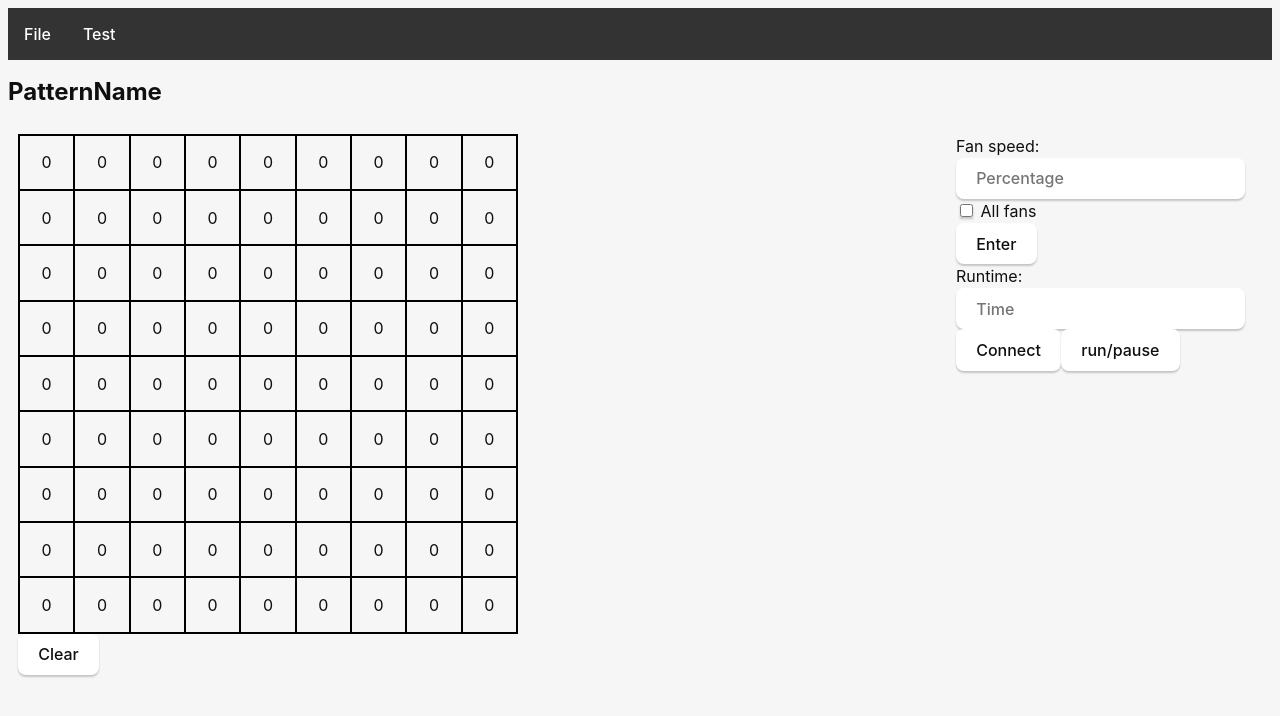
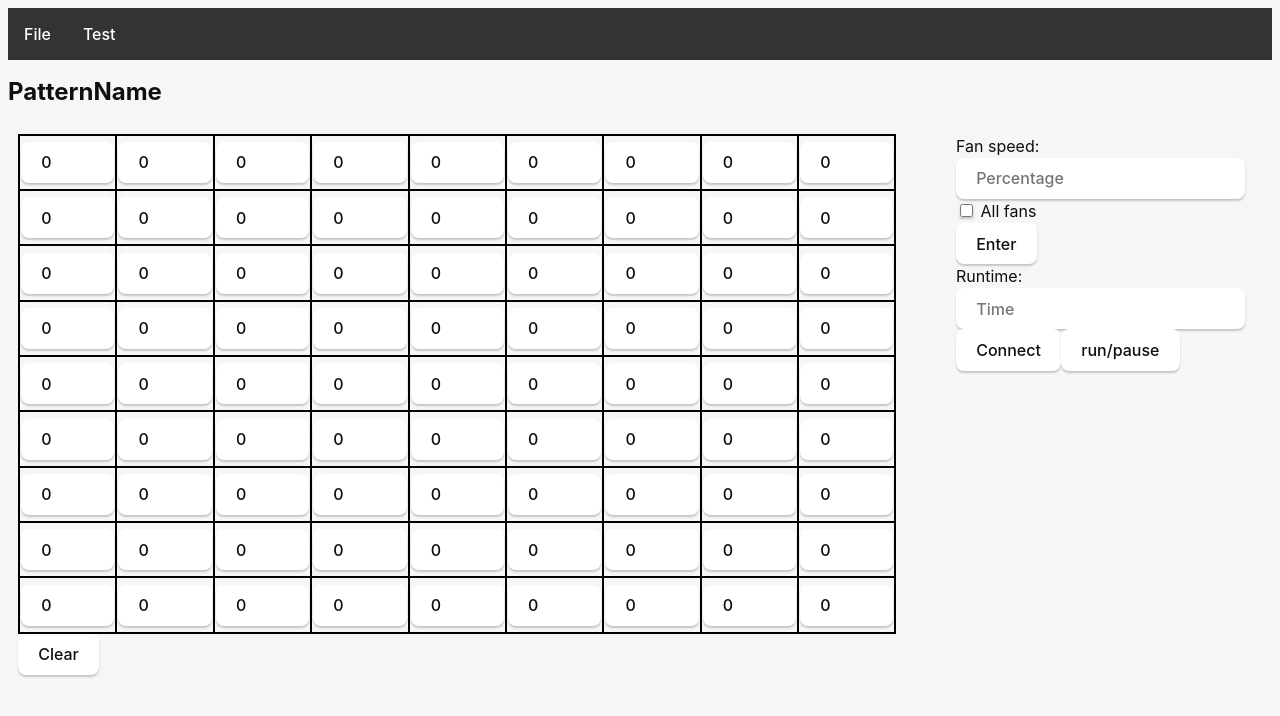
Before and after one commit to samp42/fan-controller, a Vue app: page / in a window 1280 px wide. Shown: the top 716 px of the page. Built offline with nearby package versions, Linux system fonts and the light colour scheme.

Commit message:
table color range

```diff
--- a/src/App.vue
+++ b/src/App.vue
@@ -7,12 +7,14 @@ import Navbar from "./components/Navbar.vue";
 </script>
 
 <template >
-    <Navbar/>
+<Navbar/>
   <h2 > PatternName</h2>
   <div class="row">
   <div class="column left" style="overflow-x:auto;">
+  <form>
   <Table >   </Table>
-  <button type="button">Clear</button>
+  <button type="reset">Clear</button>
+  </form>
 </div>
 <div class="column right">
   <label> Fan speed:</label>
--- a/src/components/Table.vue
+++ b/src/components/Table.vue
@@ -1,272 +1,136 @@
 <template>
-<div table = "board" >
-    <table id="table" class="table" cellspacing="0" style="width:75% height:25%">
-      <tr >
-        <td >
-          <label >0 </label>
-        </td>
-        <td >
-          <label>0 </label>
-        </td>
-        <td >
-          <label>0 </label>
-        </td>
-        <td >
-          <label >0 </label>
-        </td>
-        <td >
-          <label >0 </label>
-        </td>
-        <td >
-          <label >0 </label>
-        </td>
-        <td >
-          <label >0 </label>
-        </td>
-        <td >
-          <label >0 </label>
-        </td>
-        <td >
-          <label >0 </label>
-        </td>
+
+   <table id="table" class="table" cellspacing="0">
+	<tbody>
+		<tr>
+			<td><input id = "c1" type="text" size="1" value = 0 oninput="changeColor(id)"/></td>
+			<td><input id = "c2" type="text" size="1" value = 0 oninput="changeColor(id)"/></td>
+			<td><input id = "c3" type="text" size="1" value = 0 oninput="changeColor(id)"/></td>
+			<td><input id = "c4" type="text" size="1" value = 0 oninput="changeColor(id)"/></td>
+			<td><input id = "c5" type="text" size="1" value = 0 oninput="changeColor(id)"/></td>
+			<td><input id = "c6" type="text" size="1" value = 0 oninput="changeColor(id)"/></td>
+			<td><input id = "c7" type="text" size="1" value = 0 oninput="changeColor(id)"/></td>
+			<td><input id = "c8" type="text" size="1" value = 0 oninput="changeColor(id)"/></td>
+			<td><input id = "c9" type="text" size="1" value = 0 oninput="changeColor(id)"/></td>
 		</tr>
-      <tr >
-        <td >
-          <label >0 </label>
-        </td>
-        <td >
-          <label>0 </label>
-        </td>
-        <td >
-          <label>0 </label>
-        </td>
-        <td >
-          <label >0 </label>
-        </td>
-        <td >
-          <label >0 </label>
-        </td>
-        <td >
-          <label >0 </label>
-        </td>
-        <td >
-          <label >0 </label>
-        </td>
-        <td >
-          <label >0 </label>
-        </td>
-        <td >
-          <label >0 </label>
-        </td>
+		<tr>
+			<td><input id = "c10" type="text" size="1" value = 0 oninput="changeColor(id)"/></td>
+			<td><input id = "c12" type="text" size="1" value = 0 oninput="changeColor(id)"/></td>
+			<td><input id = "c12" type="text" size="1" value = 0 oninput="changeColor(id)"/></td>
+			<td><input id = "c13" type="text" size="1" value = 0 oninput="changeColor(id)"/></td>
+			<td><input id = "c14" type="text" size="1" value = 0 oninput="changeColor(id)"/></td>
+			<td><input id = "c15" type="text" size="1" value = 0 oninput="changeColor(id)"/></td>
+			<td><input id = "c16" type="text" size="1" value = 0 oninput="changeColor(id)"/></td>
+			<td><input id = "c17" type="text" size="1" value = 0 oninput="changeColor(id)"/></td>
+			<td><input id = "c18" type="text" size="1" value = 0 oninput="changeColor(id)"/></td>
 		</tr>
-      <tr >
-        <td >
-          <label >0 </label>
-        </td>
-        <td >
-          <label>0 </label>
-        </td>
-        <td >
-          <label>0 </label>
-        </td>
-        <td >
-          <label >0 </label>
-        </td>
-        <td >
-          <label >0 </label>
-        </td>
-        <td >
-          <label >0 </label>
-        </td>
-        <td >
-          <label >0 </label>
-        </td>
-        <td >
-          <label >0 </label>
-        </td>
-        <td >
-          <label >0 </label>
-        </td>
+		<tr>
+            <td><input id = "c19" type="text" size="1" value = 0 oninput="changeColor(id)"/></td>
+			<td><input id = "c20" type="text" size="1" value = 0 oninput="changeColor(id)"/></td>
+			<td><input id = "c21" type="text" size="1" value = 0 oninput="changeColor(id)"/></td>
+			<td><input id = "c22" type="text" size="1" value = 0 oninput="changeColor(id)"/></td>
+			<td><input id = "c23" type="text" size="1" value = 0 oninput="changeColor(id)"/></td>
+			<td><input id = "c24" type="text" size="1" value = 0 oninput="changeColor(id)"/></td>
+			<td><input id = "c25" type="text" size="1" value = 0 oninput="changeColor(id)"/></td>
+			<td><input id = "c26" type="text" size="1" value = 0 oninput="changeColor(id)"/></td>
+			<td><input id = "c27" type="text" size="1" value = 0 oninput="changeColor(id)"/></td>
 		</tr>
-      <tr >
-        <td >
-          <label >0 </label>
-        </td>
-        <td >
-          <label>0 </label>
-        </td>
-        <td  >
-          <label>0 </label>
-        </td>
-        <td >
-          <label >0 </label>
-        </td>
-        <td >
-          <label >0 </label>
-        </td>
-        <td >
-          <label >0 </label>
-        </td>
-        <td >
-          <label >0 </label>
-        </td>
-        <td >
-          <label >0 </label>
-        </td>
-        <td >
-          <label >0 </label>
-        </td>
+		<tr>
+            <td><input id = "c28" type="text" size="1" value = 0 oninput="changeColor(id)"/></td>
+            <td><input id = "c29" type="text" size="1" value = 0 oninput="changeColor(id)"/></td>
+            <td><input id = "c30" type="text" size="1" value = 0 oninput="changeColor(id)"/></td>
+			<td><input id = "c31" type="text" size="1" value = 0 oninput="changeColor(id)"/></td>
+			<td><input id = "c32" type="text" size="1" value = 0 oninput="changeColor(id)"/></td>
+			<td><input id = "c33" type="text" size="1" value = 0 oninput="changeColor(id)"/></td>
+			<td><input id = "c34" type="text" size="1" value = 0 oninput="changeColor(id)"/></td>
+			<td><input id = "c35" type="text" size="1" value = 0 oninput="changeColor(id)"/></td>
+			<td><input id = "c36" type="text" size="1" value = 0 oninput="changeColor(id)"/></td>
+
 		</tr>
-      <tr >
-        <td >
-          <label >0 </label>
-        </td>
-        <td  >
-          <label>0 </label>
-        </td>
-        <td  >
-          <label>0 </label>
-        </td>
-        <td >
-          <label >0 </label>
-        </td>
-        <td >
-          <label >0 </label>
-        </td>
-        <td >
-          <label >0 </label>
-        </td>
-        <td >
-          <label >0 </label>
-        </td>
-        <td >
-          <label >0 </label>
-        </td>
-        <td >
-          <label >0 </label>
-        </td>
+		<tr>
+			<td><input id = "c37" type="text" size="1" value = 0 oninput="changeColor(id)"/></td>
+			<td><input id = "c38" type="text" size="1" value = 0 oninput="changeColor(id)"/></td>
+			<td><input id = "c39" type="text" size="1" value = 0 oninput="changeColor(id)"/></td>
+			<td><input id = "c40" type="text" size="1" value = 0 oninput="changeColor(id)"/></td>
+			<td><input id = "c41" type="text" size="1" value = 0 oninput="changeColor(id)"/></td>
+			<td><input id = "c42" type="text" size="1" value = 0 oninput="changeColor(id)"/></td>
+			<td><input id = "c43" type="text" size="1" value = 0 oninput="changeColor(id)"/></td>
+			<td><input id = "c44" type="text" size="1" value = 0 oninput="changeColor(id)"/></td>
+			<td><input id = "c45" type="text" size="1" value = 0 oninput="changeColor(id)"/></td>
 		</tr>
-      <tr >
-        <td >
-          <label >0 </label>
-        </td>
-        <td  >
-          <label>0 </label>
-        </td>
-        <td  >
-          <label>0 </label>
-        </td>
-        <td >
-          <label >0 </label>
-        </td>
-        <td >
-          <label >0 </label>
-        </td>
-        <td >
-          <label >0 </label>
-        </td>
-        <td >
-          <label >0 </label>
-        </td>
-        <td >
-          <label >0 </label>
-        </td>
-        <td >
-          <label >0 </label>
-        </td>
+		<tr>
+			<td><input id = "c46" type="text" size="1" value = 0 oninput="changeColor(id)"/></td>
+			<td><input id = "c47" type="text" size="1" value = 0 oninput="changeColor(id)"/></td>
+			<td><input id = "c48" type="text" size="1" value = 0 oninput="changeColor(id)"/></td>
+			<td><input id = "c49" type="text" size="1" value = 0 oninput="changeColor(id)"/></td>
+			<td><input id = "c50" type="text" size="1" value = 0 oninput="changeColor(id)"/></td>
+			<td><input id = "c51" type="text" size="1" value = 0 oninput="changeColor(id)"/></td>
+			<td><input id = "c52" type="text" size="1" value = 0 oninput="changeColor(id)"/></td>
+			<td><input id = "c53" type="text" size="1" value = 0 oninput="changeColor(id)"/></td>
+			<td><input id = "c54" type="text" size="1" value = 0 oninput="changeColor(id)"/></td>
 		</tr>
-      <tr >
-        <td >
-          <label >0 </label>
-        </td>
-        <td  >
-          <label>0 </label>
-        </td>
-        <td  >
-          <label>0 </label>
-        </td>
-        <td >
-          <label >0 </label>
-        </td>
-        <td >
-          <label >0 </label>
-        </td>
-        <td >
-          <label >0 </label>
-        </td>
-        <td >
-          <label >0 </label>
-        </td>
-        <td >
-          <label >0 </label>
-        </td>
-        <td >
-          <label >0 </label>
-        </td>
+		<tr>
+			<td><input id = "c55" type="text" size="1" value = 0 oninput="changeColor(id)"/></td>
+			<td><input id = "c56" type="text" size="1" value = 0 oninput="changeColor(id)"/></td>
+			<td><input id = "c57" type="text" size="1" value = 0 oninput="changeColor(id)"/></td>
+			<td><input id = "c58" type="text" size="1" value = 0 oninput="changeColor(id)"/></td>
+			<td><input id = "c59" type="text" size="1" value = 0 oninput="changeColor(id)"/></td>
+			<td><input id = "c60" type="text" size="1" value = 0 oninput="changeColor(id)"/></td>
+			<td><input id = "c61" type="text" size="1" value = 0 oninput="changeColor(id)"/></td>
+			<td><input id = "c62" type="text" size="1" value = 0 oninput="changeColor(id)"/></td>
+			<td><input id = "c63" type="text" size="1" value = 0 oninput="changeColor(id)"/></td>
 		</tr>
-      <tr >
-        <td >
-          <label >0 </label>
-        </td>
-        <td  >
-          <label>0 </label>
-        </td>
-        <td  >
-          <label>0 </label>
-        </td>
-        <td >
-          <label >0 </label>
-        </td>
-        <td >
-          <label >0 </label>
-        </td>
-        <td >
-          <label >0 </label>
-        </td>
-        <td >
-          <label >0 </label>
-        </td>
-        <td >
-          <label >0 </label>
-        </td>
-        <td >
-          <label >0 </label>
-        </td>
+		<tr>
+			<td><input id = "c64" type="text" size="1" value = 0 oninput="changeColor(id)"/></td>
+			<td><input id = "c65" type="text" size="1" value = 0 oninput="changeColor(id)"/></td>
+			<td><input id = "c66" type="text" size="1" value = 0 oninput="changeColor(id)"/></td>
+			<td><input id = "c67" type="text" size="1" value = 0 oninput="changeColor(id)"/></td>
+			<td><input id = "c68" type="text" size="1" value = 0 oninput="changeColor(id)"/></td>
+			<td><input id = "c69" type="text" size="1" value = 0 oninput="changeColor(id)"/></td>
+			<td><input id = "c70" type="text" size="1" value = 0 oninput="changeColor(id)"/></td>
+			<td><input id = "c71" type="text" size="1" value = 0 oninput="changeColor(id)"/></td>
+			<td><input id = "c72" type="text" size="1" value = 0 oninput="changeColor(id)"/></td>
 		</tr>
-      <tr >
-        <td >
-          <label >0 </label>
-        </td>
-        <td  >
-          <label>0 </label>
-        </td>
-        <td  >
-          <label>0 </label>
-        </td>
-        <td >
-          <label >0 </label>
-        </td>
-        <td >
-          <label >0 </label>
-        </td>
-        <td >
-          <label >0 </label>
-        </td>
-        <td >
-          <label >0 </label>
-        </td>
-        <td >
-          <label >0 </label>
-        </td>
-        <td >
-          <label >0 </label>
-        </td>
+		<tr>
+			<td><input id = "c73" type="text" size="1" value = 0 oninput="changeColor(id)"/></td>
+			<td><input id = "c74" type="text" size="1" value = 0 oninput="changeColor(id)"/></td>
+			<td><input id = "c75" type="text" size="1" value = 0 oninput="changeColor(id)"/></td>
+			<td><input id = "c76" type="text" size="1" value = 0 oninput="changeColor(id)"/></td>
+			<td><input id = "c77" type="text" size="1" value = 0 oninput="changeColor(id)"/></td>
+			<td><input id = "c78" type="text" size="1" value = 0 oninput="changeColor(id)"/></td>
+			<td><input id = "c79" type="text" size="1" value = 0 oninput="changeColor(id)"/></td>
+			<td><input id = "c80" type="text" size="1" value = 0 oninput="changeColor(id)"/></td>
+			<td><input id = "c81" type="text" size="1" value = 0 oninput="changeColor(id)"/></td>
 		</tr>
+	</tbody>
 </table>
-  </div>
 </template>
 
+<script>
+function changeColor(id){
+    if(document.getElementById(id).value>="1" && document.getElementById(id).value<="39"){
+    document.getElementById(id).style.color = "green";
+    }
+    else if(document.getElementById(id).value>="40" && document.getElementById(id).value<="59"){
+    document.getElementById(id).style.color = "yellow";
+    }
+    else if(document.getElementById(id).value>="60" && document.getElementById(id).value<="79"){
+    document.getElementById(id).style.color = "orange";
+    }
+    else if(document.getElementById(id).value>="80" && document.getElementById(id).value<="100"){
+    document.getElementById(id).style.color = "red";
+    }
+    else{
+    document.getElementById(id).style.color ="black";
+    }
+}
+</script>
+
 <style scoped>
+* { box-sizing: border-box; }
+input {
+    background-color: white;
+}
 table{
     border: 1px solid black;
     width: 500px;
@@ -274,11 +138,23 @@ table{
     justify-content: center;
 }
 
-th{
+th, tr{
     border: 1px solid black;
 }
 td{
     border: 1px solid black;
     text-align: center;
 }
+
+[data-color="red"] {
+  background-color: color(xyz 45 20 0);
+}
+
+[data-color="green"] {
+  background-color: color(xyz-d50 0.3 80 0.3);
+}
+
+[data-color="blue"] {
+  background-color: color(xyz-d65 5 0 50);
+}
 </style>
--- a/src/styles.css
+++ b/src/styles.css
@@ -76,7 +76,7 @@ button:hover {
 }
 button:active {
   border-color: black;
-  background-color: #e8e8e8;
+  background-color: #65656598;
 }
 
 input,
@@ -100,8 +100,8 @@ button {
 
   input,
   button {
-    color: #ffffff;
-    background-color: #0f0f0f98;
+    color: black;
+    background-color: #65656598;
   }
   button:active {
     background-color: #0f0f0f69;
```
Lines whose indentation alone changed are shown as unchanged.
